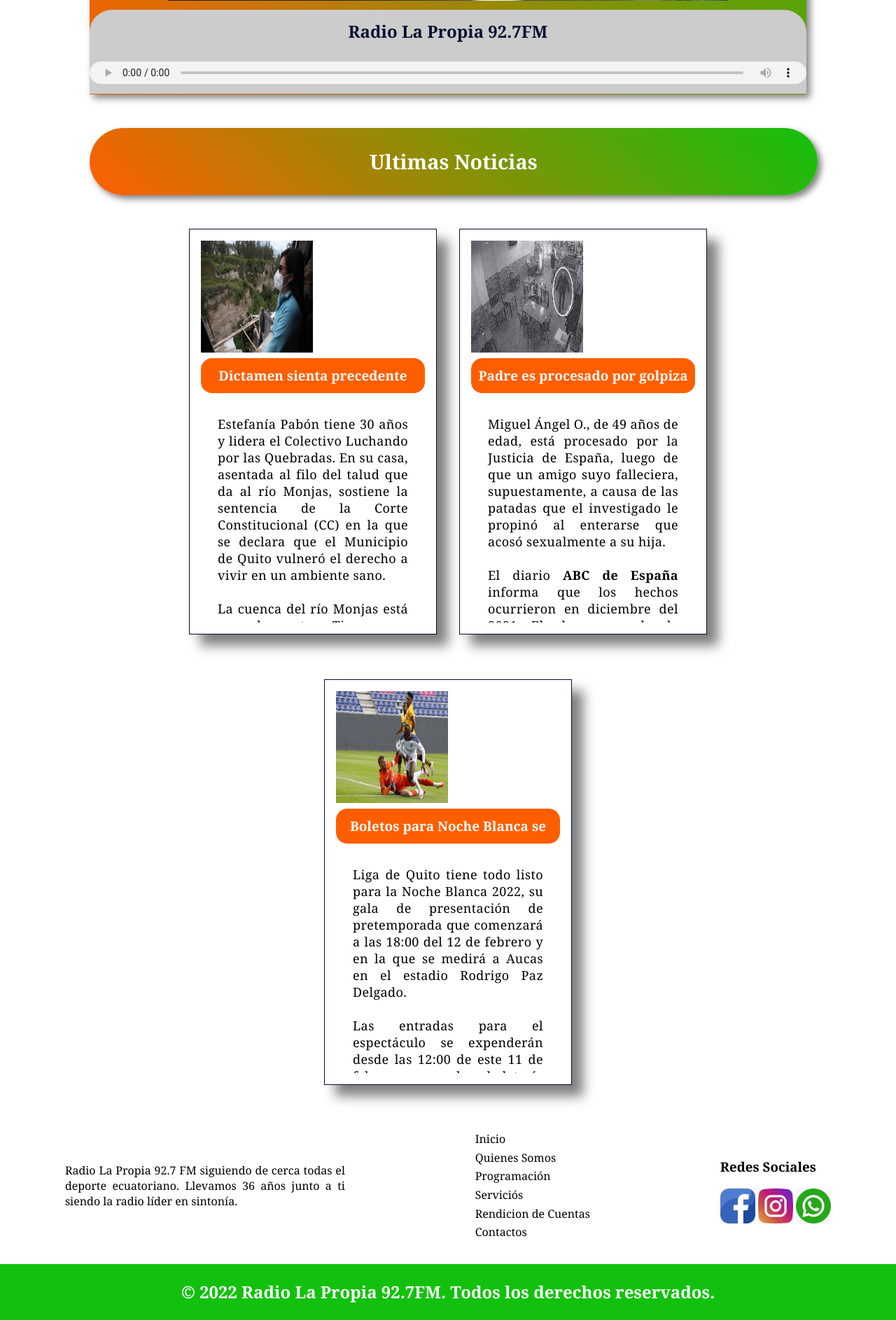
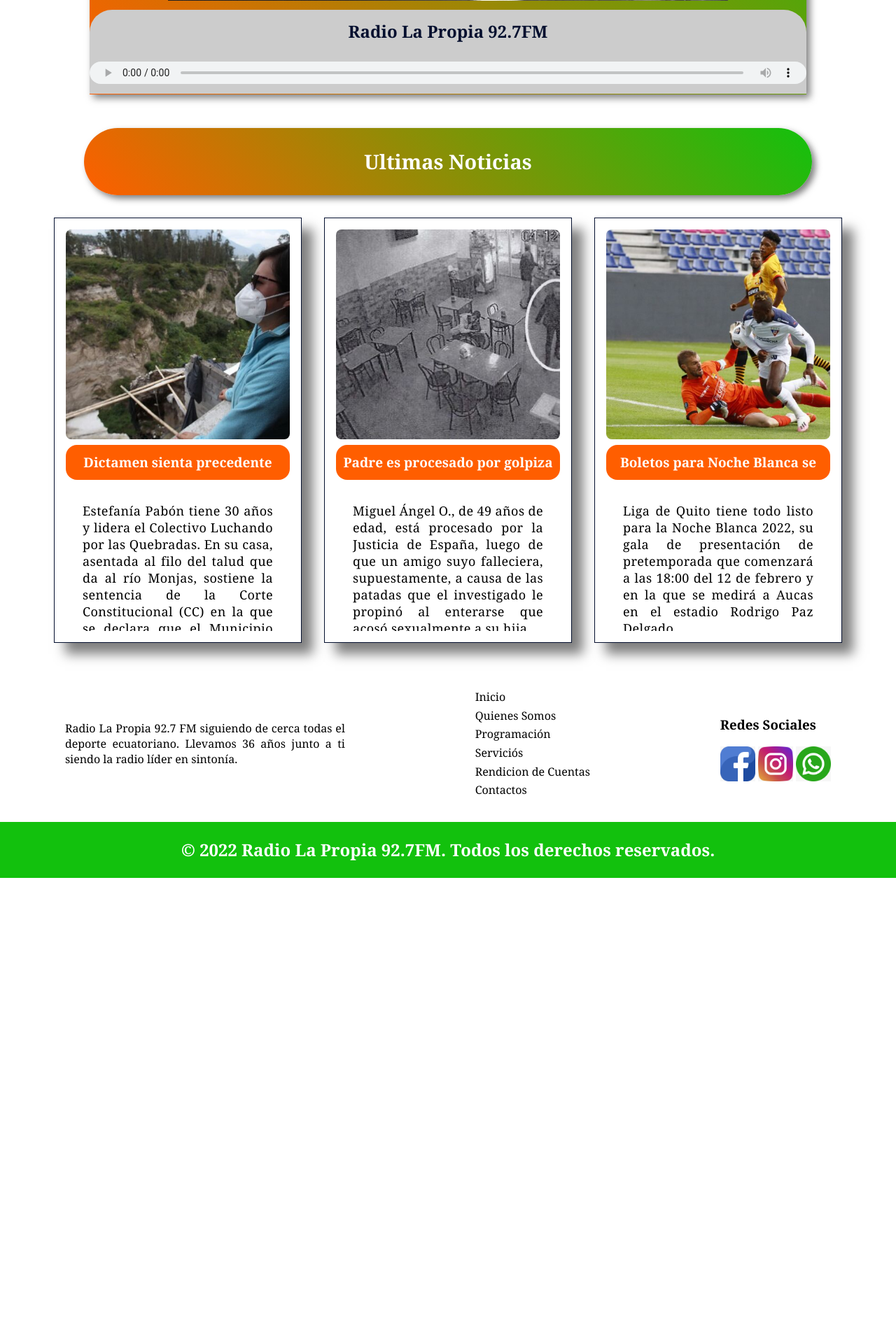
Before and after one commit to Jerson-Chimbo/Radio-la-Propia92.7Fm, a PHP site: page / in a window 1280 px wide. Shown: the part 1494-3381 px from the top of the page at 70% size. After the commit the page ends 2749 px from the top, so only its background shows below. Run offline with PHP 8.4, Linux system fonts and the light colour scheme; some libraries are stand-ins or nearby versions.

Commit message:
finalizando la Pagina web

```diff
--- a/config.php
+++ b/config.php
@@ -1,6 +1,6 @@
 <?php
 use aplication\Utiles;
 
-define('DBNAME','sac');
-define('USER','postgres');
-define('PASSWORD', 'barcelona');
+define('DBNAME','radio-la-propia92.7fm');
+define('USER','root');
+define('PASSWORD', 'barcelona2012');
--- a/models/conection/Conection.php
+++ b/models/conection/Conection.php
@@ -5,7 +5,7 @@ class Conection{
 
 
     public static function getConection(){
-        $dbConect = new \PDO('pgsql:host=localhost;port=5432;dbname='.DBNAME,USER,PASSWORD);
+        $dbConect = new \PDO('mysql:host=localhost;port=33065;dbname='.DBNAME,USER,PASSWORD);
         $dbConect->setAttribute(\PDO::ATTR_ERRMODE, \PDO::ERRMODE_EXCEPTION);
         return $dbConect;
     }
--- a/public/css/layout.css
+++ b/public/css/layout.css
@@ -264,7 +264,7 @@ margin-top: 1rem;
 
 
 .noticias{
-    width: 80%;
+    width: 100%;
     margin: 3rem auto 2rem auto;
     min-height: 50vh;
 }
@@ -308,20 +308,6 @@ margin-top: 1rem;
 
 }
 
-
-
-.noticias article > img video{
-    width: 100%;
-    height: 300px;
-    display: block;
-    background-color: white;
-    /* grid-column: columna1;
-    grid-row: fila1/fila2; */
-    grid-area: imge;
-    object-fit: cover;
-    border-radius: 0.5rem;
-}
-
 .noticias  article> h2{
     justify-self: center;
     align-self: center;
@@ -357,7 +343,7 @@ margin-top: 1rem;
 .noticias  article > div{
     width: 100%;
     grid-area: par;
-    height: 20rem;
+    height: 13rem;
     overflow: auto;
 }
 @media screen and (max-width:1050px) {
@@ -1231,3 +1217,17 @@ button{
     width: 50%;
     height: 30rem;
 }
+
+
+
+.noticias article > img, video.videos-noticias-final{
+    width: 100%;
+    height: 300px;
+    display: block;
+    background-color: white;
+    /* grid-column: columna1;
+    grid-row: fila1/fila2; */
+    grid-area: imge;
+    object-fit: cover;
+    border-radius: 0.5rem;
+}
--- a/src/controllers/Admin.php
+++ b/src/controllers/Admin.php
@@ -36,6 +36,7 @@ class Admin{
     }
 
     public function saveNoticias(){
+        if(count($_FILES) != 0){
         $noticias = file_get_contents('./models/noticias/noticias.json');
         $array = json_decode($noticias,true);
         if(!empty($_FILES['imagen']['name'])){
@@ -70,7 +71,17 @@ class Admin{
                 'correcto' => 'Se ingreso correctamente la noticia'
             ]
         ];
-
+    }
+    else{
+        return [
+            'title' => 'Agregue una Noticia',
+            'template' => 'admin/addNoticias.html.php',
+            'administrador' => true,
+            'variables' => [
+                'correcto' => 'El video ingresado es muy grande para guardarse, intentelo nuevamente'
+            ]
+        ];
+    }
     }
 
     public function listNoticias(){
--- a/views/admin/addNoticias.html.php
+++ b/views/admin/addNoticias.html.php
@@ -8,7 +8,9 @@
         <label for="titulo">Ingrese el Titulo de la Noticia</label>
         <input type="text" name="titulo" required >
         <label for="Imagen">Ingrese la Imagen de la Noticia</label>
-        <input type="file" name="imagen" required />
+        <input type="file" name="imagen" />
+        <label for="video">Ingrese el video de la Noticia</label>
+        <input type="file" name="video" accept= ".mp4" />
         <label for="descripcion">Ingrese la Descripcion de la Noticia</label>
         <textarea name="descripcion" required></textarea>
         <button type="submit">Guardar</button>
--- a/views/client/home.html.php
+++ b/views/client/home.html.php
@@ -19,7 +19,7 @@
                     </div>
                 </div>
                 <div class="noticias">
-                    <h2>Ultimas Noticias</h2>
+                    <h2 style="width:80%; margin: 0 auto 2rem auto; ">Ultimas Noticias</h2>
                     <div class="presentacion-noticias">
                     <?php
 
@@ -32,7 +32,7 @@ foreach($noticias as $value): ?>
                        ?>
                         <img src="/<?= $value['img'] ?>" alt="">
                         <?php else: ?>
-                        <video src="/<?= $value['video'] ?>" controls></video>
+                        <video class= "videos-noticias-final" src="/<?= $value['video'] ?>" controls></video>
                         <?php endif; ?>
                         <h2> <?= $value['title'] ?> </h2>
                         <div> <?php
```
Also changed, not shown: models/noticias/noticias.json (+1 -19 lines), public/asset/img/1.webp (added), 1 other file.
